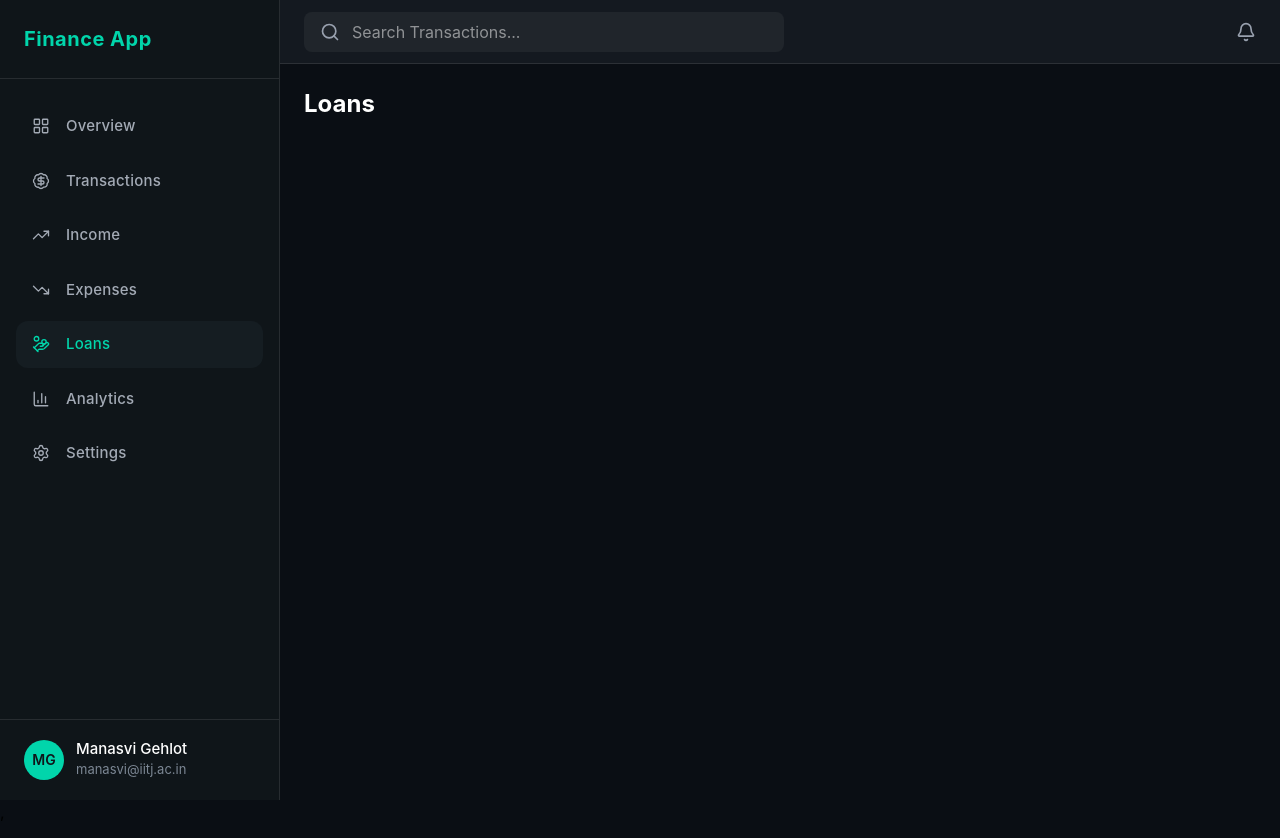
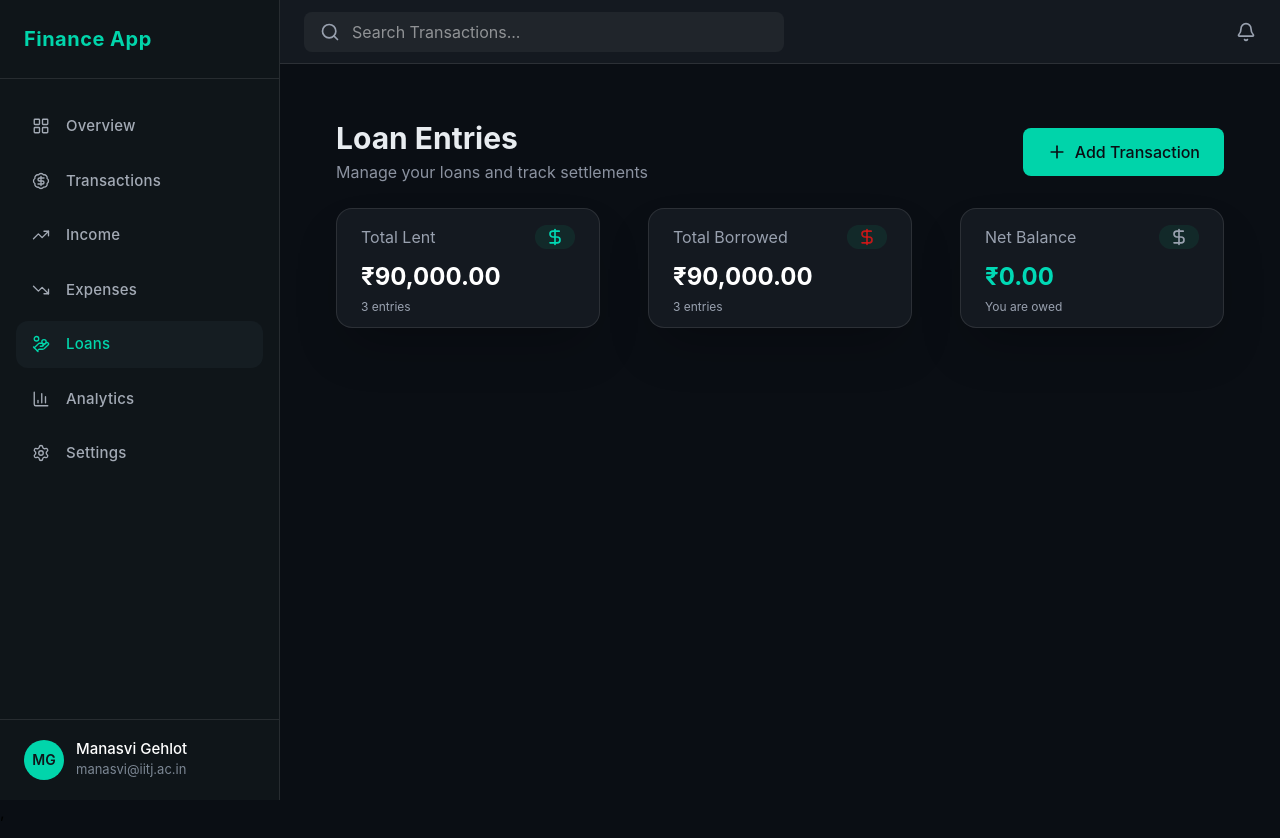
Before and after one commit to Rahul-dev2701/Personal-Finance-Web-App, a React (Vite) app in the folder personal-finance-app/: page /loans in a window 1280 px wide. Shown: the top 838 px of the page. Built offline with nearby package versions, Linux system fonts and the light colour scheme.

Commit message:
Loan pages start

```diff
--- a/personal-finance-app/src/components/inc_card.jsx
+++ b/personal-finance-app/src/components/inc_card.jsx
@@ -1,7 +1,7 @@
 import React from "react";
 import { formatCurrency } from "../../utils/functions";
 
-function IncomeCard({ title, value, icon, iconBg, iconCol,footer }) {
+function IncomeCard({ title,color="", value, icon, iconBg, iconCol="",footer }) {
     const Icon = icon
   return (
     <div className={ `h-30 rounded-2xl bg-[#141920] border shadow-2xl border-white/10 px-6`}>
@@ -12,7 +12,7 @@ function IncomeCard({ title, value, icon, iconBg, iconCol,footer }) {
                 <Icon size={20} className={iconCol}/>
             </div>
         </div>
-        <div className="mt-3 font-bold text-2xl">
+        <div  style={{ color }} className="mt-3 font-bold text-2xl">
             {formatCurrency(value)}
         </div>
         {footer && (
--- a/personal-finance-app/src/pages/Loans/Loans.jsx
+++ b/personal-finance-app/src/pages/Loans/Loans.jsx
@@ -1,10 +1,159 @@
 import React from "react";
 import { useState, useEffect } from "react";
+import {Plus, DollarSign, Search} from "lucide-react"
+import {IncomeCard} from "../../components/inc_card";
+import { Link } from "react-router-dom";
+
+const borrowData = [
+    {
+      id: 1,
+      type: 'borrowed',
+      person: 'Rahul Bishnoi',
+      amount: 50000,
+      date: '2026-04-15',
+      interestRate: 5,
+      term: 12,
+      emiAmount: 4417,
+      paidEmis: 2,
+      totalEmis: 12,
+      description: 'Loan for business investment',
+      status: 'active',
+    },
+    {
+      id: 2,
+      type: 'borrowed',
+      person: 'Priya Sharma',
+      amount: 25000,
+      date: '2026-03-20',
+      interestRate: 0,
+      term: 6,
+      emiAmount: 4167,
+      paidEmis: 3,
+      totalEmis: 6,
+      description: 'Emergency medical expenses',
+      status: 'active',
+    },
+    {
+      id: 3,
+      type: 'borrowed',
+      person: 'Amit Kumar',
+      amount: 15000,
+      date: '2026-05-01',
+      interestRate: 3,
+      term: 10,
+      emiAmount: 1545,
+      paidEmis: 1,
+      totalEmis: 10,
+      description: 'Personal loan',
+      status: 'active',
+    },
+  ];
+const lentData = [
+    {
+      id: 1,
+      type: 'lent',
+      person: 'Rahul Bishnoi',
+      amount: 50000,
+      date: '2026-04-15',
+      interestRate: 5,
+      term: 12,
+      emiAmount: 4417,
+      paidEmis: 2,
+      totalEmis: 12,
+      description: 'Loan for business investment',
+      status: 'active',
+    },
+    {
+      id: 2,
+      type: 'lent',
+      person: 'Priya Sharma',
+      amount: 25000,
+      date: '2026-03-20',
+      interestRate: 0,
+      term: 6,
+      emiAmount: 4167,
+      paidEmis: 3,
+      totalEmis: 6,
+      description: 'Emergency medical expenses',
+      status: 'active',
+    },
+    {
+      id: 3,
+      type: 'lent',
+      person: 'Amit Kumar',
+      amount: 15000,
+      date: '2026-05-01',
+      interestRate: 3,
+      term: 10,
+      emiAmount: 1545,
+      paidEmis: 1,
+      totalEmis: 10,
+      description: 'Personal loan',
+      status: 'active',
+    },
+  ];
+
+// const footer = {
+//     icon:   expenseChange > 0 ? ArrowDown : ArrowUp,
+//     value: Math.abs(expenseChange),
+//     color:  expenseChange > 0 ? "text-green-400" : "text-red-400",
+// };
+
+const totalLent = lentData.reduce((sum, entry) => sum + entry.amount, 0);
+const totalBorrow = borrowData.reduce((sum, entry) => sum + entry.amount, 0);
+const netBalance = totalLent - totalBorrow;
+const color = netBalance>=0? "#00D9B5" : "#e41515d5";
+const footer = netBalance >= 0 ? "You are owed" : "You owe";
+
 
 function Loans(){
+
+    const displayArray = useState(lentData)
+
     return(
-        <div>
-            <h1 className="text-2xl font-bold mb-4">Loans</h1>
+        <div className="p-8">
+
+            {/* top section */}
+            <div className="flex items-center justify-between mb-6">
+                <div>
+                    <h1 className="text-3xl font-bold text-[#e8ecf0]">Loan Entries</h1>
+                    <p className="text-[#8b92a0] mt-1">Manage your loans and track settlements</p>
+                </div>
+                <button
+                    className="bg-[#00d4aa] text-[#0a0e14] px-6 py-3 rounded-lg font-medium hover:bg-[#00d4aa]/90 transition-colors flex items-center gap-2"
+                    >
+                    <Plus className="w-5 h-5" />
+                    Add Transaction
+                </button>
+
+            </div>
+
+
+            {/* mid section */}
+            <div className="grid grid-cols-3 gap-12">
+                <IncomeCard title="Total Lent" value={totalLent}
+                    icon={DollarSign} iconBg="bg-emerald-500/10" iconCol="text-[#00D9B5]"
+                    footer={
+                        `${lentData.length} entries`
+                    }
+                />
+                <IncomeCard title="Total Borrowed" value={totalBorrow}
+                    icon={DollarSign} iconBg="bg-emerald-500/10" iconCol="text-[#e41515d5]"
+                    footer={
+                        `${borrowData.length} entries`
+                    }
+                />
+                <IncomeCard title="Net Balance" value={totalLent-totalBorrow}
+                    icon={DollarSign} iconBg="bg-emerald-500/10" color={color}
+                    footer={
+                        footer
+                    }
+                />
+            </div>
+
+            {/* bottom section */}
+
+
         </div>
 
     )
```
